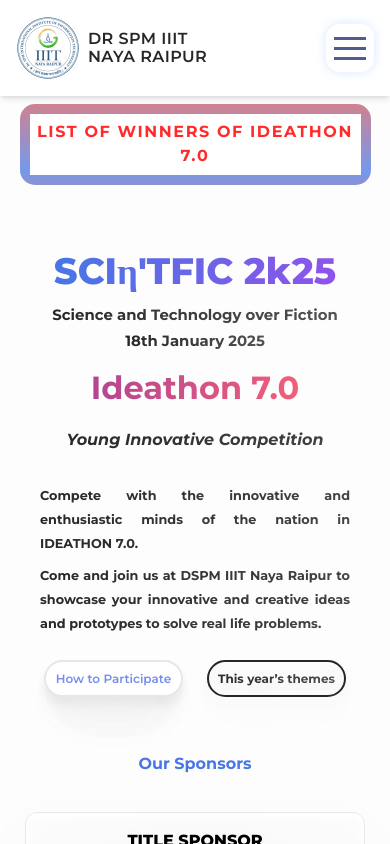
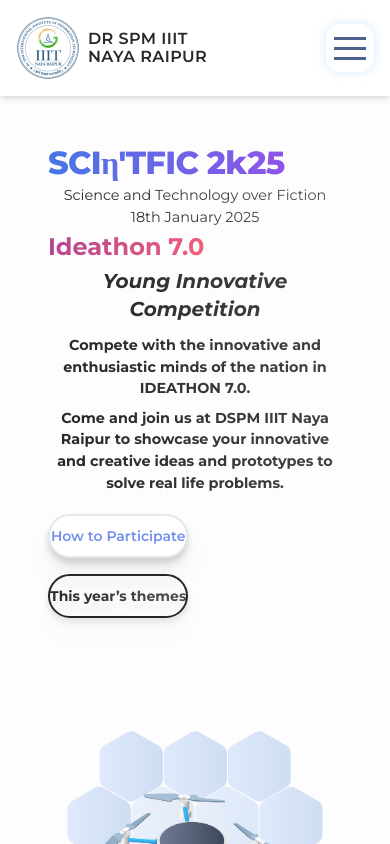
Before and after one commit to saitama-on/Scientific, a React (Create React App) app: page / in a window 390 px wide. Built offline with nearby package versions, Linux system fonts and the light colour scheme.

Commit message:
initial commits

```diff
--- a/src/App.js
+++ b/src/App.js
@@ -21,11 +21,11 @@
   return (
     <div className="bg-[#D9D9D9] bg-opacity-5">
         <Navbar />
-        {/* <StudentList/> */}
-      <StudentList/>
+
+      {/* <StudentList/> */}
       <HeroSection />
       <div className="lg:h-[10px]"></div>
-      <Sponsors />
+      {/* <Sponsors /> */}
       <div className="h-[50px]"></div>
       <Section1 />
       <Section2 />
--- a/src/Components/LandingPage.jsx/HeroSection.css
+++ b/src/Components/LandingPage.jsx/HeroSection.css
@@ -1,135 +1,142 @@
-.SET_IMAGE {
+/* Base Styles */
+.Back_Area {
+  display: flex;
+  justify-content: space-between;
+  align-items: center;
+  margin-top: 2vmin;
+  scroll-margin: 10vmin;
+  padding: 2rem;
+  max-width: 1440px;
+  margin-left: auto;
+  margin-right: auto;
   position: relative;
+  overflow: hidden;
 }
 
-@media (max-width: 1000px) {
-  .SCIFISIZE {
-    font-size: 3rem;
-  }
-  .TEXTSIZE {
-    font-size: 0.93rem;
-    font-weight: 700;
-    text-align: justify;
-  }
-  .TEXTSIZE1 {
-    font-size: 0.8rem;
-    text-align: justify;
-    width: auto;
+.SET_IMAGE {
+  position: absolute;
+  top: 50%;
+  right: -5%;
+  transform: translateY(-50%);
+  width: 50%;
+  max-width: 632px;
+  z-index: -1;
 }
 
-  .idea_adjust{
-    font-size: 2rem;
-    padding-top: 1rem;
+.SET_IMAGE img {
+  max-width: 100%;
+  height: auto;
+  object-fit: contain;
+  transform: scale(0.9);
 }
 
-  .size_adjust{
-    font-size: 1rem;
-    line-height: 2rem;
+/* Responsive Adjustments */
+@media (max-width: 1280px) {
+  .Back_Area {
+    flex-direction: column;
+    text-align: center;
+    padding: 1rem;
+  }
+
+  .SET_IMAGE {
+    position: static;
+    transform: none;
+    width: 100%;
+    max-width: 100%;
+    display: flex;
+    justify-content: center;
+    margin-top: 2rem;
+  }
+
+  .SET_IMAGE img {
+    max-width: 80%;
+    transform: scale(1);
+  }
+}
+
+@media (max-width: 768px) {
+  .Back_Area {
+    padding: 0.5rem;
+  }
+
+  .SCIFISIZE {
+    font-size: 2.5rem !important;
+  }
+
+  .TEXTSIZE, .TEXTSIZE1 {
+    font-size: 0.9rem !important;
+    width: 100% !important;
   }
 
   .BUTTON {
-    width: 100%;
-    gap:1rem;
+    flex-direction: column;
+    align-items: center;
+    gap: 1rem;
   }
 
   .BUTTON1 {
     width: 100%;
-    font-size: 12px;
-    margin: 4px;
-    height: 45px;
-  }
-
-  .SET_IMAGE img{
-   height: 30rem;
-  }
-
-  .Back_Area {
-     height: 35rem;
+    max-width: 250px;
+    font-size: 0.875rem;
+    height: 44px;
   }
 }
 
-
-@media (max-width: 700px) {
-
-  .BUTTON {
-    width: 100%;
-    gap:2rem;
-    margin-left: 40%;
-    margin-right: 40%;
+@media (max-width: 480px) {
+  .SCIFISIZE {
+    font-size: 2rem !important;
   }
 
-  .BUTTON1 {
-    width: 100%;
-    font-size: 12px;
-    height: 44px;
-  }
-
-  .SET_IMAGE{
-    height:fit-content;
+  .SET_IMAGE {
+    display: none;
   }
 }
 
-@media (max-width: 640px) {
-  .MobileVersion {
-    width: auto;
-    margin: auto 20px;
-    height: fit-content;
-    padding: 20px;
-    font-size: medium;
-    border-radius: 10px;
-
+/* Typography Improvements */
+.SCIFISIZE {
+  font-size: 4.25rem;
+  line-height: 1.1;
+  letter-spacing: -0.02em;
 }
 
-  .SCIFISIZE {
-    font-size: 2.3rem;
-    margin: auto;
-  }
 .TEXTSIZE {
-    font-size: 0.93rem;
-    font-weight: 700;
-    margin: auto;
-    text-align: justify;
-  }
-  .TEXTSIZE1 {
-    font-size: 0.8rem;
-    text-align: justify;
-    width: auto;
+  font-size: 1.75rem;
+  line-height: 1.3;
 }
 
-  .idea_adjust{
-    font-size: 2rem;
-    padding-top: 1rem;
-    margin: auto;
+.TEXTSIZE1 {
+  font-size: 1rem;
+  line-height: 1.5;
+  max-width: 550px;
 }
 
-  .size_adjust{
-    margin: auto;
-    font-size: 1rem;
-    padding: 1rem;
+/* Button Styles */
+.BUTTON1 {
+  transition: all 0.3s ease;
+  text-align: center;
+  text-decoration: none;
+  box-shadow: 0 4px 6px rgba(0, 0, 0, 0.1);
 }
 
-  .BUTTON {
-    width: 100%;
-    gap:1rem;
-    margin-left: 0%;
+.BUTTON1:hover {
+  transform: translateY(-2px);
+  box-shadow: 0 6px 8px rgba(0, 0, 0, 0.15);
 }
 
-  .BUTTON1 {
-    width: 100%;
-    font-size: 12px;
-    margin: 4px;
-    height: 37px;
+/* Accessibility Improvements */
+* {
+  box-sizing: border-box;
+  margin: 0;
+  padding: 0;
 }
+
+/* Print Styles */
+@media print {
+  .Back_Area {
+    flex-direction: column;
+  }
+
   .SET_IMAGE {
     display: none;
-    height: fit-content;
   }
-
 }
-
-.Back_Area {
-  display: flex;
-  justify-content: space-between;
-  margin-top: 2vmin;
-  scroll-margin: 10vmin;
-}
--- a/src/Components/LandingPage.jsx/Section1.jsx
+++ b/src/Components/LandingPage.jsx/Section1.jsx
@@ -11,11 +11,11 @@
         <img src="./assets/section1.png" className="scale-[0.85]" alt="" />
       </div>
       <div className="lg:flex lg:flex-col justify-center items-center space-y-6  Adjust_content1">
-        <div className="text-4xl font-extrabold Scintific text-[#4776E6]">
+        <div className="text-5xl font-extrabold Scintific text-[#4776E6]">
           SCI<span id="eta">&#951;</span>
           <span id="prime">&#8242;</span>TFIC 2k25
         </div>
-        <div className="lg:w-[400px] font-semibold text-center lg:text-[0.9rem] text-[0.87rem] FIX">
+        <div className="lg:w-[600px] from-neutral-600 text-left lg:text-[1.4rem] text-[0.87rem] FIX">
           It is a science and technology showcase and exhibition aimed at school
           students across the nation. It boosts the students’ enthusiasm to
           learn about the latest advancements and innovations in the modern
--- a/src/Components/LandingPage.jsx/Section2.jsx
+++ b/src/Components/LandingPage.jsx/Section2.jsx
@@ -6,7 +6,7 @@
     <div className="lg:flex lg:flex-col justify-center items-center py-4 Box_sizing" >
       <div className="text-5xl font-extrabold SCIFI text-[#4776E6]">Why  SCI<span id="eta">&#951;</span>
               <span id="prime">&#8242;</span>TFIC ?</div>
-      <div className="text-lg font-light pt-6 text-left lg:w-[950px] AdjustContent3">
+      <div className="text-[1.4rem] from-neutral-600 pt-6 text-left lg:w-[950px] AdjustContent3">
         <ol style={{ listStyleType: "initial" }}>
           <li className="py-1.5">
             To bring awareness about the recent science and technological
--- a/src/Components/LandingPage.jsx/Section3.jsx
+++ b/src/Components/LandingPage.jsx/Section3.jsx
@@ -7,11 +7,11 @@
       <div className="lg:w-[750px] lg:h-[600px] Section3Image">
         <img src="./assets/section3.png" className="scale-75" alt="" />
       </div>
-      <div className="flex flex-col justify-center items-center lg:w-[480px] lg:h-[600px] mr-14 space-y-6 px-4 ADJUSTMENT23">
+      <div className="flex flex-col justify-center items-center lg:w-[600px] lg:h-[600px] mr-14 space-y-6 px-4 ADJUSTMENT23">
         <div className="text-5xl text-transparent  bg-clip-text bg-gradient-to-r from-[#B24592] to-[#F15F79] font-bold adjust_size">
           Ideathon 7.0
         </div>
-        <div className="text-center font-semibold text-base Sec3AdjustContent">
+        <div className="text-left text-[1.2rem] text-base Sec3AdjustContent">
           Innovative brain and enthusiasm to convert ideas into reality is key
           to solve real-life problems. Do you have a desire to solve the daily
           life problems around you? There is a well-known proverb “There is a
@@ -19,7 +19,7 @@
           the problems in day to day life or the problems of great significance
           in human life, then we have a challenge for you.
         </div>
-        <div className="text-center font-semibold text-base Sec3AdjustContent">
+        <div className="text-left text-[1.2rem] text-base Sec3AdjustContent">
           Compete with the innovative and enthusiastic minds of the nation in
           IDEATHON 7.0. Come and join us at DSPM IIIT Naya Raipur to showcase
           your innovative and creative ideas and prototypes to solve real life
--- a/src/Components/Navbar.jsx
+++ b/src/Components/Navbar.jsx
@@ -77,7 +77,7 @@
         {!isOpen ? (
           <div className="NavbarDisplay NavbarAbout">
             <a
-              href="https://bit.ly/3tNICGq"
+              href="https://docs.google.com/forms/d/e/1FAIpQLSd_XP-cGs7wKU9QJ9VkP-S8GaaSDEk-TfzqJ5og2VsDLlJ9jA/viewform?usp=sharing"
               target="_blank"
               class="text-[#5172E7] w-[180px] h-[48px] rounded-full border drop-shadow-lg flex justify-center items-center bg-white font-semibold text-opacity-80 cursor-pointer transition-transform transform hover:scale-105 hover:drop-shadow-xl duration-300 ease-in-out "
               rel="noreferrer"
```
Lines whose indentation alone changed are shown as unchanged.
